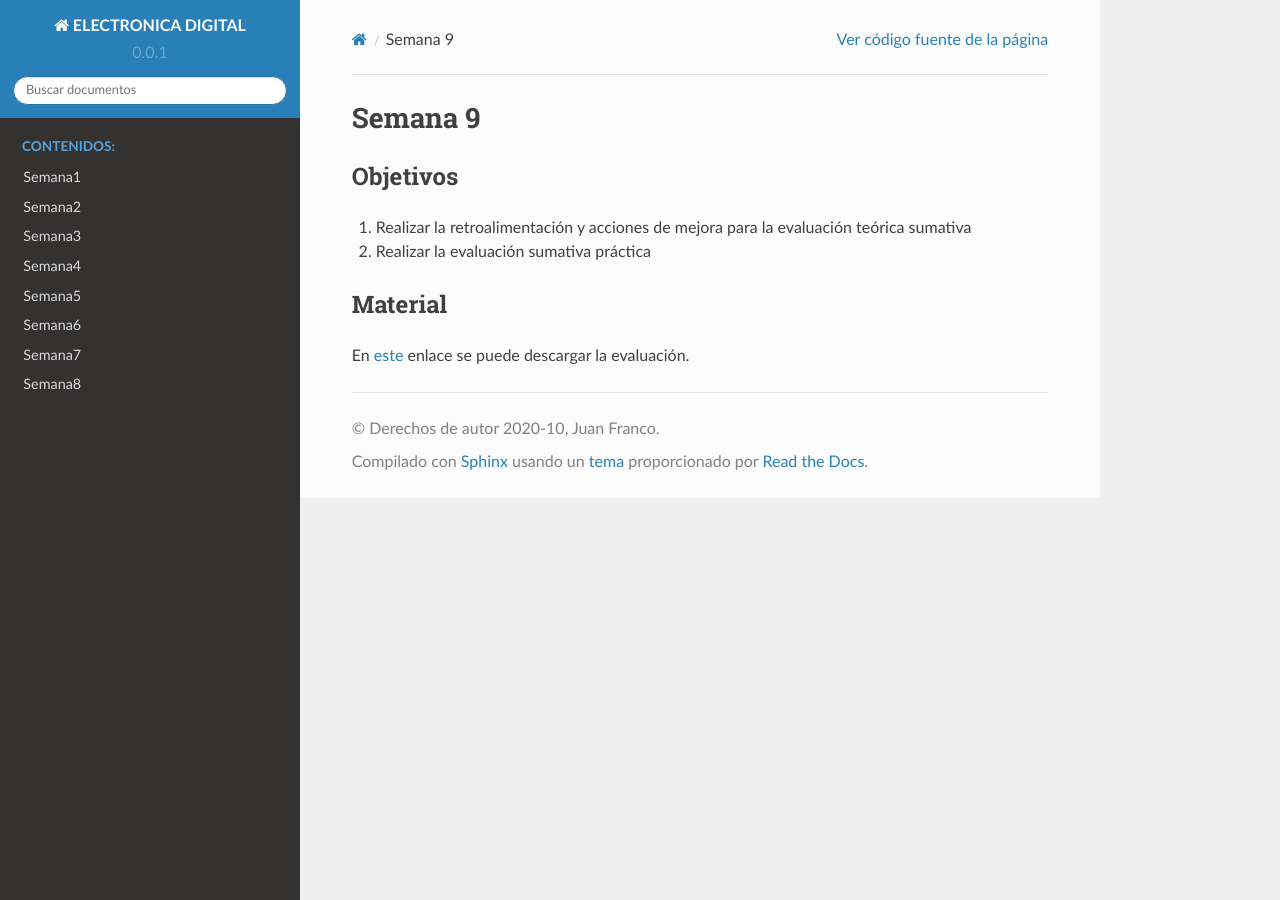
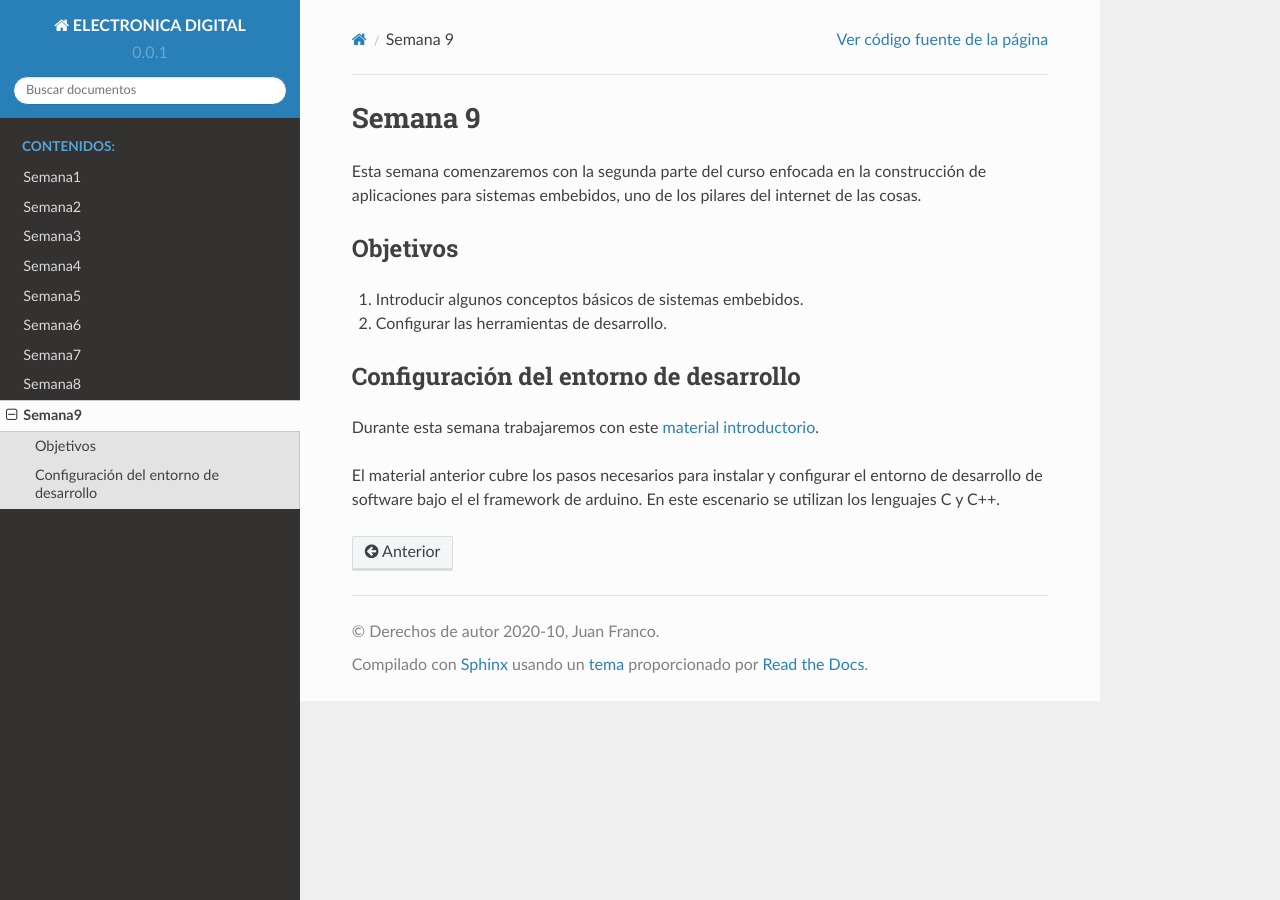
Before and after one commit to juanferfranco/ElectronicaDigital, a Sphinx documentation site: the page built from docs/_semana9/semana9.rst, in a window 1280 px wide. Built offline with Sphinx 7.4.7 and the Read the Docs theme 2.0.0, drawn with Linux system fonts in a browser that asks for light colours.

Commit message:
add week 9

```diff
--- a/docs/_semana8/semana8.rst
+++ b/docs/_semana8/semana8.rst
@@ -16,3 +16,5 @@ enlace está la evaluación sumativa 2.
 
 Sesión 2
 ----------
+
+En esta sesión realizaremos una acción de mejora para la evaluación 2.
--- a/docs/_semana9/semana9.rst
+++ b/docs/_semana9/semana9.rst
@@ -1,11 +1,17 @@
 Semana 9
 ===========
+Esta semana comenzaremos con la segunda parte del curso enfocada en la construcción de aplicaciones para
+sistemas embebidos, uno de los pilares del internet de las cosas.
 
 Objetivos
 ----------
-1. Realizar la retroalimentación y acciones de mejora para la evaluación teórica sumativa
-2. Realizar la evaluación sumativa práctica
+1. Introducir algunos conceptos básicos de sistemas embebidos.
+2. Configurar las herramientas de desarrollo.
 
-Material
----------
-En `este <https://drive.google.com/open?id=1AMh28IH8myAtnh62H1Km9C5Uc8r3ehJN>`__ enlace se puede descargar la evaluación.
+Configuración del entorno de desarrollo
+----------------------------------------
+Durante esta semana trabajaremos con este
+`material introductorio <https://docs.google.com/presentation/d/1A663TX543Dh2V4xkvaiVQ8RLKFTkC3CALfXTRrJiWsE/edit?usp=sharing>`__.
+
+El material anterior cubre los pasos necesarios para instalar y configurar el entorno de desarrollo de software bajo el
+el framework de arduino. En este escenario se utilizan los lenguajes C y C++.
--- a/docs/index.rst
+++ b/docs/index.rst
@@ -76,3 +76,4 @@ del docente.
    Semana6 <_semana6/semana6>
    Semana7 <_semana7/semana7>
    Semana8 <_semana8/semana8>
+   Semana9 <_semana9/semana9>
```
